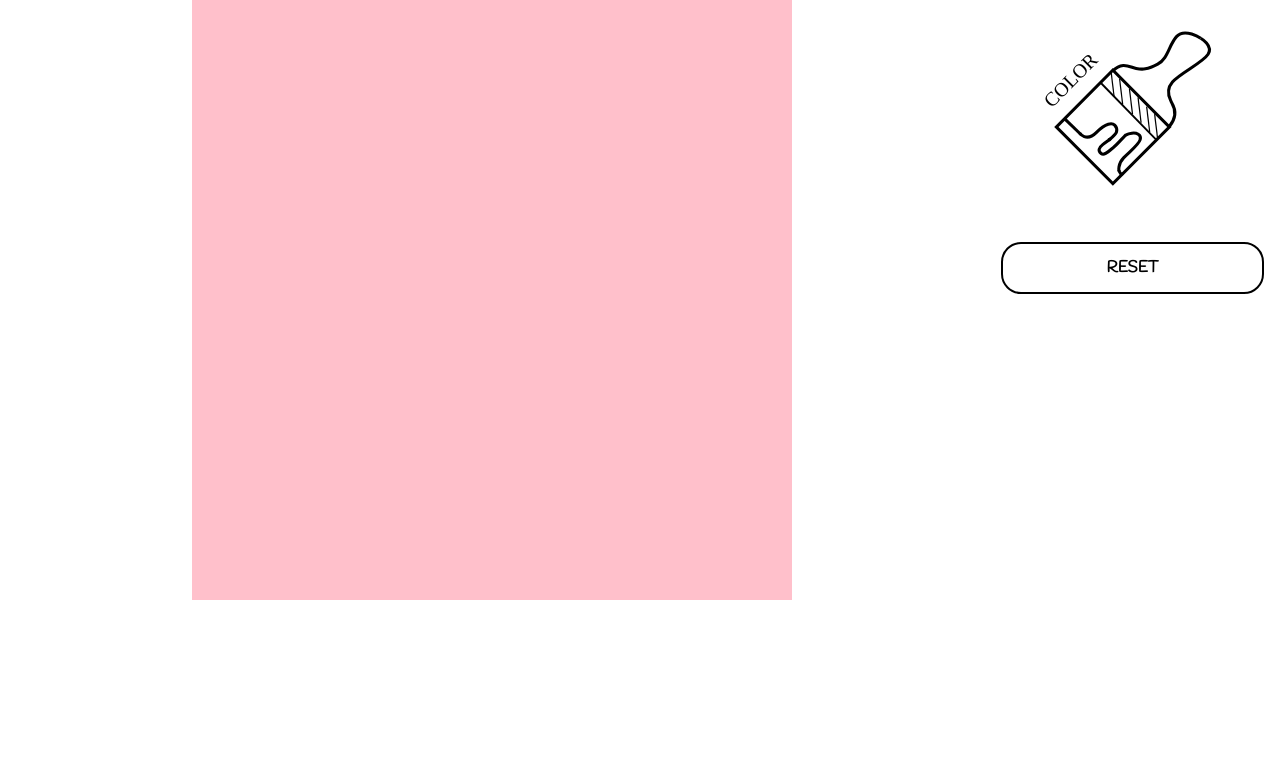
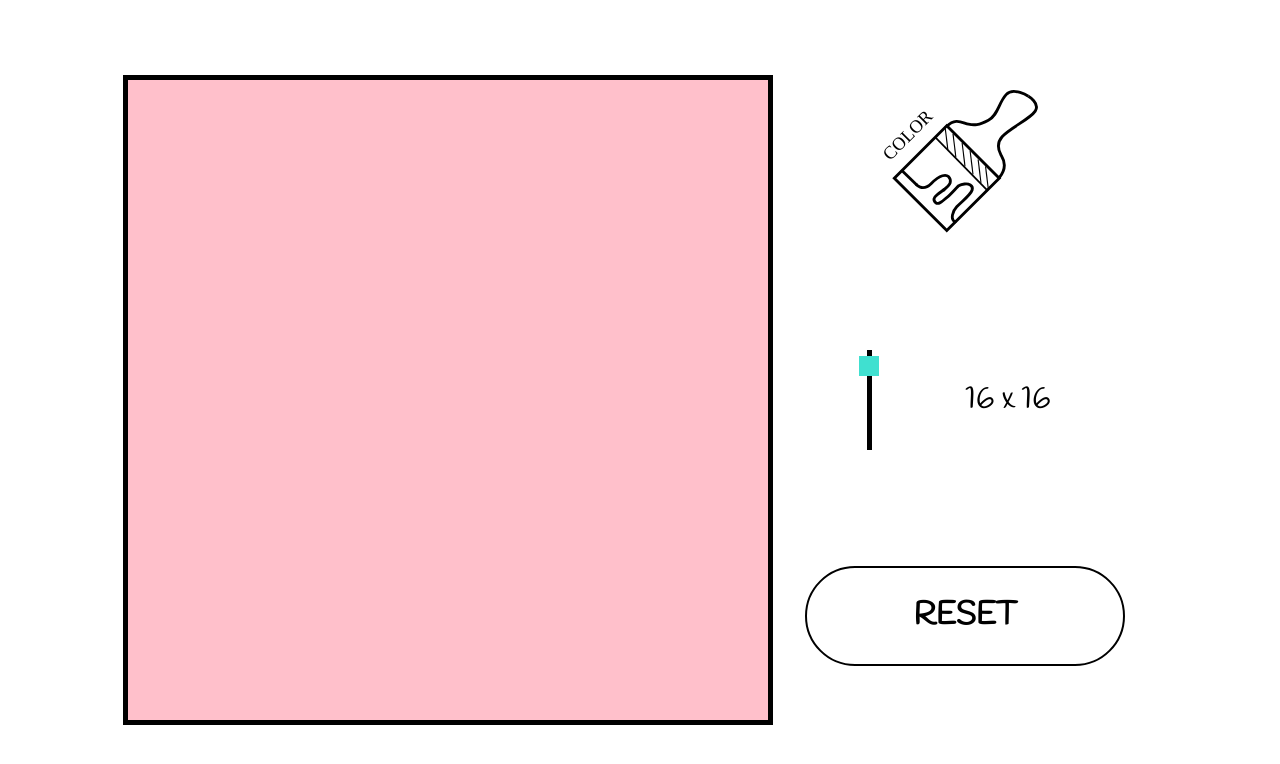
Before and after one commit to grumbeard/etch-a-sketch, a plain HTML site: page index.html in a window 1280 px wide. Drawn offline with Linux system fonts and the light colour scheme.

Commit message:
Add feature to dynamically adjust grid dimensions with slider

```diff
--- a/index.html
+++ b/index.html
@@ -9,11 +9,21 @@
             <div id="sketch-area">
                 <div id="grid-container"></div>
             </div>
-            <div class="controls-area">
+            <div id="controls-area">
                 <div id="action-type-container">
                     <img class = "action-type-btn" data-type="paintbrush" src="images/paintbrush.svg" alt-text="Action Type selected is Paintbrush">
                 </div>
-                <div id="reset-btn">RESET</div>
+                <div id="grid-size-container">
+                    <div id="grid-size-slider-container">
+                        <div id="grid-size-slider">
+                            <div id="grid-size-slider-btn"></div>
+                        </div>
+                    </div>
+                    <div id="grid-size-number"></div>
+                </div>
+                <div id="reset-container">
+                    <div id="reset-btn">RESET</div>
+                </div>
             </div>
         </main>
         <script src="javascript/main.js"></script>
--- a/javascript/main.js
+++ b/javascript/main.js
@@ -1,22 +1,26 @@
 const gridContainer = document.getElementById("grid-container");
+const gridSizeNumber = document.getElementById("grid-size-number");
 let actionType = "paintbrush";
+let squareCount = 16;
 
 
 // Add 16 x 16 cells to create grid
-paintGrid(16);
+paintGrid(squareCount);
+// Display current grid size
+updateGridSize();
 
 // Define 'paint grid' feature to create grid with given dimensions
-function paintGrid(squareCount) {
+function paintGrid(squareNum) {
     // Remove all cells in grid
     gridContainer.innerHTML = "";
 
     // Recreate cells in grid
-    for (let i = 0; i < squareCount; i++) {
+    for (let i = 0; i < squareNum; i++) {
         /* Create a single role of cell elements
-            Creating cells row by row allows cells to flex to equal width and height*/
+        Creating cells row by row allows cells to flex to equal width and height*/
         let gridRow = document.createElement("div");
         gridRow.className="grid-row";
-        for (let j = 0; j < squareCount; j++) {
+        for (let j = 0; j < squareNum; j++) {
             // Create cell elements to add to row
             let gridCell = document.createElement("div");
             gridCell.className="grid-cell";
@@ -26,6 +30,12 @@ function paintGrid(squareCount) {
         gridContainer.appendChild(gridRow);
     }
 }
+
+// Define 'update grid size' feature
+function updateGridSize() {
+    gridSizeNumber.innerText = `${squareCount} x ${squareCount}`
+}
+
 
 // Add 'hover' effect to grid cells
 gridContainer.addEventListener('mouseover', handleMouseover);
@@ -91,12 +101,10 @@ function removeColor(cells) {
 
 // Define 'reset grid square count' feature for repainting grid with new dimensions
 function resetGridSquareCount() {
-    let squareCount = 0;
-    while (squareCount < 1 || squareCount > 100) {
-        squareCount = prompt("How many squares?");
-    }
-    paintGrid(squareCount);
+    if (squareCount >= 1 && squareCount <= 100) paintGrid(squareCount);
 }
+
+
 
 // FANCY STUFF
 
@@ -118,3 +126,54 @@ function handleChangeActionType(e) {
     // update element attributes (data-type)
     e.target.setAttribute("data-type", newActionType);
 }
+
+// Add 'change grid size by drag' functionality
+const gridSizeSliderButton = document.getElementById("grid-size-slider-btn");
+const gridSizeSliderContainer = document.getElementById("grid-size-slider-container");
+
+// Position grid size change button according to current square count (10 = half height of slider)
+gridSizeSliderButton.setAttribute("style", `top: ${squareCount-10}px`);
+
+let dragging = false;
+let startY = 0;
+let newY = 0;
+
+gridSizeSliderButton.addEventListener("mousedown", handleDragStart);
+gridSizeSliderButton.addEventListener("mousemove", handleDragging);
+gridSizeSliderContainer.addEventListener("mouseup", handleDragEnd);
+
+function handleDragStart(e) {
+    if (!dragging) {
+        dragging = true;
+        startY = e.clientY;
+    }
+}
+
+function handleDragging(e) {
+    if (dragging) {
+        let changeY = e.clientY - startY;
+        newY = squareCount + changeY;
+        if (newY < 1) {
+            newY = 1;
+        } else if (newY > 100) {
+            newY = 100;
+        }
+        updateButtonPosition();
+    }
+}
+
+
+function handleDragEnd(e) {
+    if (dragging) {
+        dragging = false;
+        console.log("shift: " + (newY - squareCount));
+        squareCount = newY;
+        console.log("squareCount: " + squareCount);
+        handleReset();
+        updateGridSize();
+    }
+}
+
+function updateButtonPosition() {
+    gridSizeSliderButton.setAttribute("style", `top: ${newY}px`);
+}
--- a/styles/main.css
+++ b/styles/main.css
@@ -8,8 +8,9 @@ body {
 
 main {
     width: 100%;
-    display: grid;
-    grid-template-columns: 1fr minmax(100px, 0.3fr);
+    height: 100%;
+    display: flex;
+    justify-content: center;
 }
 
 /* SKETCH AREA */
@@ -21,10 +22,11 @@ main {
 }
 
 #grid-container {
-    width: 600px;
-    height: 600px;
+    width: 50vw;
+    height: 50vw;
     display: flex;
     flex-direction: column;
+    border: 5px solid black;
 }
 
 .grid-row {
@@ -41,30 +43,86 @@ main {
 /* CONTROLS AREA */
 
 #controls-area {
+    width: 30vw;
     display: flex;
     flex-direction: column;
     align-items: center;
+    justify-content: center;
 }
 
+#controls-area > div {
+    height: 16vw;
+    margin: 1em 0;
+}
+
+
+/* CONTROLS AREA - Action Type */
+
 #action-type-container img {
-    width: 100%;
-    height: auto;
+    height: 100%;
+    width: auto;
 }
 
 #action-type-container img:hover {
-    filter: drop-shadow(5px 5px 2px  rgba(0, 0, 255, .2));
+    filter: drop-shadow(5px 5px 2px  rgba(0, 0, 255, 0.2));
+}
+
+
+/* CONTROLS AREA - Grid Size */
+
+#grid-size-container {
+    width: 100%;
+    display: flex;
+    align-items: center;
+}
+
+#grid-size-slider-container {
+    flex: 1;
+}
+
+#grid-size-slider {
+    margin: 0 auto;
+    height: 100px;
+    width: 5px;
+    position: relative;
+    background-color: black;
+}
+
+#grid-size-slider:hover {
+    box-shadow: 3px 3px 2px 1px rgba(0, 0, 255, 0.2);
+}
+
+#grid-size-slider-btn {
+    position: absolute;
+    left: -7.5px;
+    padding: 10px;
+    background-color: turquoise;
+}
+
+#grid-size-number {
+    font-size: 2em;
+    flex:1;
+}
+
+
+/* CONTROLS AREA - Reset Grid */
+
+#reset-container {
+    align-self: center;
+    width: 100%;
 }
 
 #reset-btn {
     margin: 1em;
     padding: 1em;
-    border-radius: 20px;
+    border-radius: 50px;
     border: 2px solid black;
     text-align: center;
     font-weight: 900;
+    font-size: 2em;
 }
 
 #reset-btn:hover {
     box-shadow: none;
-    filter: drop-shadow(5px 5px 2px  rgba(0, 0, 255, .2));
+    filter: drop-shadow(5px 5px 2px  rgba(0, 0, 255, 0.2));
 }
```
